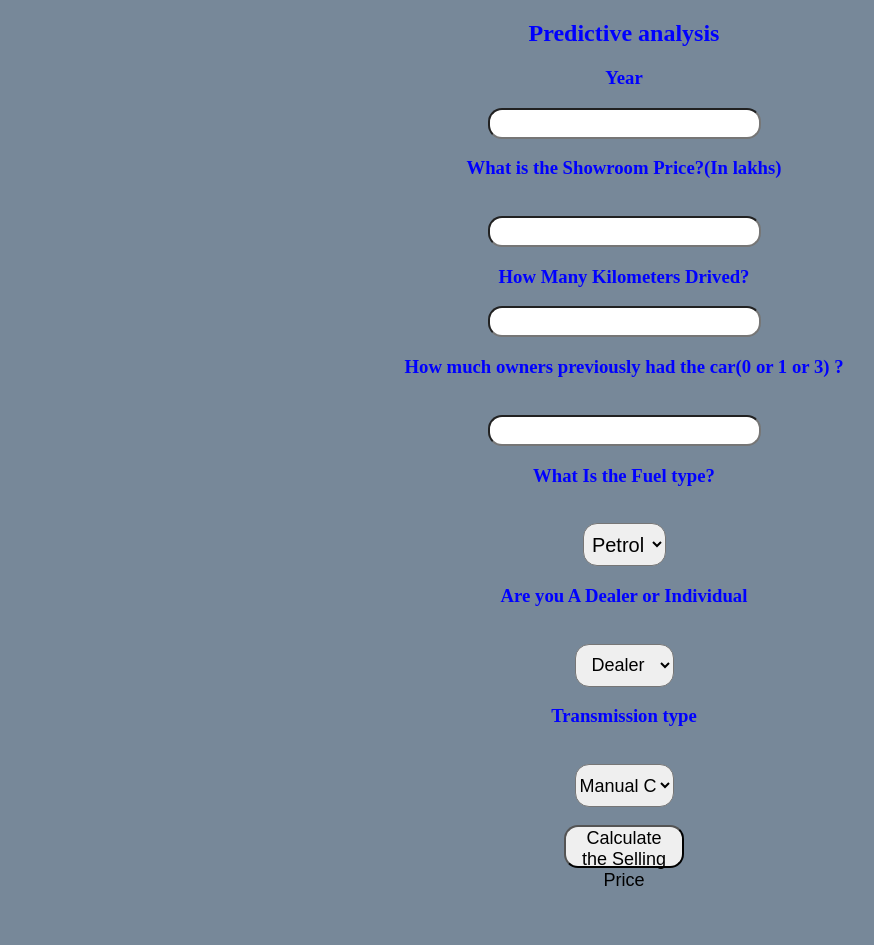
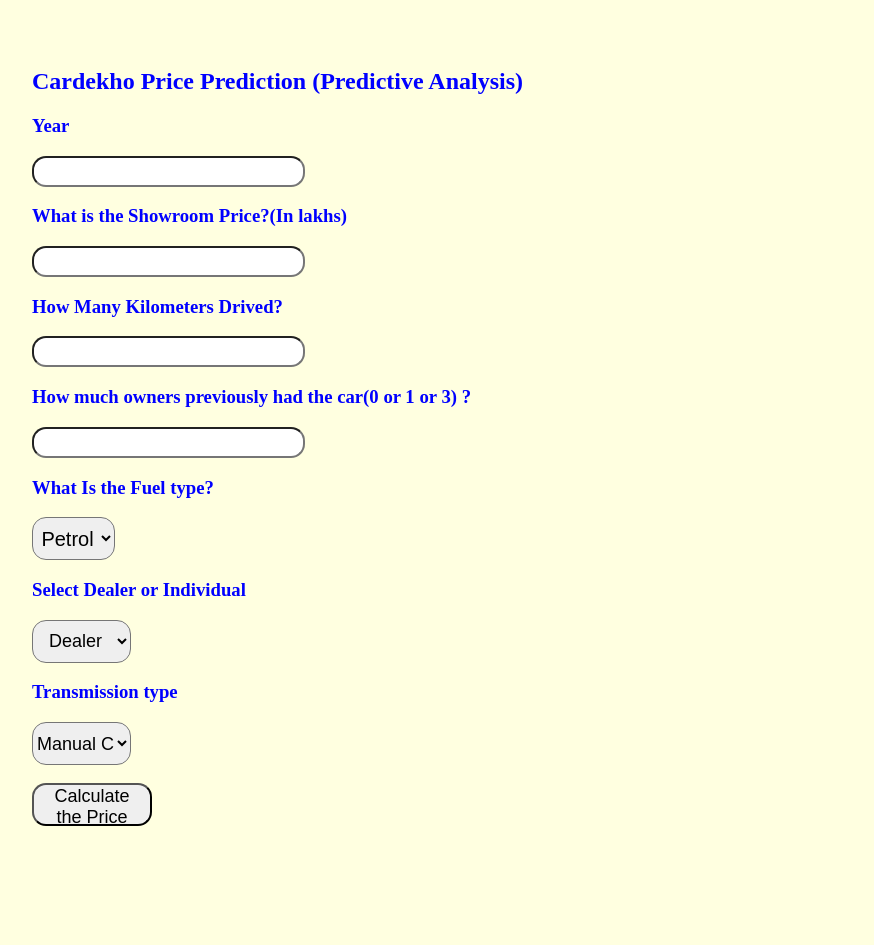
Before and after one commit to drunkenmonkey99/CarDekho_Data_Car_Price_Prediction, a Flask app: page / in a window 1280 px wide. Shown: the whole page, without its empty margins (16-890 px from the left). After the commit the page ends 826 px from the top, so only its background shows below. Run offline with Flask 2, Linux system fonts and the light colour scheme; parts of the project's set-up code (start-up, migrations or seed data) failed here and were passed over.

Commit message:
index.html modified

```diff
--- a/templates/index.html
+++ b/templates/index.html
@@ -4,33 +4,33 @@
 <head>
     <meta charset="UTF-8">
     <meta name="viewport" content="width=device-width, initial-scale=1.0">
-    <title>Document</title>
+    <title>CarDekho Project</title>
 </head>
 
 <body>
 
     <div style="color:blue">
         <form action="{{ url_for('predict')}}" method="post">
-            <h2>Predictive analysis</h2>
+            <h2>Cardekho Price Prediction (Predictive Analysis)</h2>
             <h3>Year</h3>
             <input id="first" name="Year" type="number ">
-            <h3>What is the Showroom Price?(In lakhs)</h3><br><input id="second" name="Present_Price" required="required">
+            <h3>What is the Showroom Price?(In lakhs)</h3><input id="second" name="Present_Price" required="required">
             <h3>How Many Kilometers Drived?</h3><input id="third" name="Kms_Driven" required="required">
-            <h3>How much owners previously had the car(0 or 1 or 3) ?</h3><br><input id="fourth" name="Owner" required="required">
-            <h3>What Is the Fuel type?</h3><br><select name="Fuel_Type_Petrol" id="fuel" required="required">
+            <h3>How much owners previously had the car(0 or 1 or 3) ?</h3><input id="fourth" name="Owner" required="required">
+            <h3>What Is the Fuel type?</h3><select name="Fuel_Type_Petrol" id="fuel" required="required">
                 <option value="Petrol">Petrol</option>
                 <option value="Diesel">Diesel</option>
                 <option value="Diesel">CNG</option>
             </select>
-            <h3>Are you A Dealer or Individual</h3><br><select name="Seller_Type_Individual" id="resea" required="required">
+            <h3>Select Dealer or Individual</h3><select name="Seller_Type_Individual" id="resea" required="required">
                 <option value="Dealer">Dealer</option>
                 <option value="Individual">Individual</option>
             </select>
-            <h3>Transmission type</h3><br><select name="Transmission_Mannual" id="research" required="required">
+            <h3>Transmission type</h3><select name="Transmission_Mannual" id="research" required="required">
                 <option value="Mannual">Manual Car</option>
                 <option value="Automatic">Automatic Car</option>
             </select>
-            <br><br><button id="sub" type="submit ">Calculate the Selling Price</button>
+            <br><br><button id="sub" type="submit ">Calculate the Price</button>
             <br>
 
 
@@ -48,9 +48,9 @@
 
     <style>
         body {
-            background-color: lightslategray;
-            text-align: center;
-            padding: 0px;
+            background-color: lightyellow;
+            text-align: left;
+            padding: 40px;
         }
 
         #research {
```
